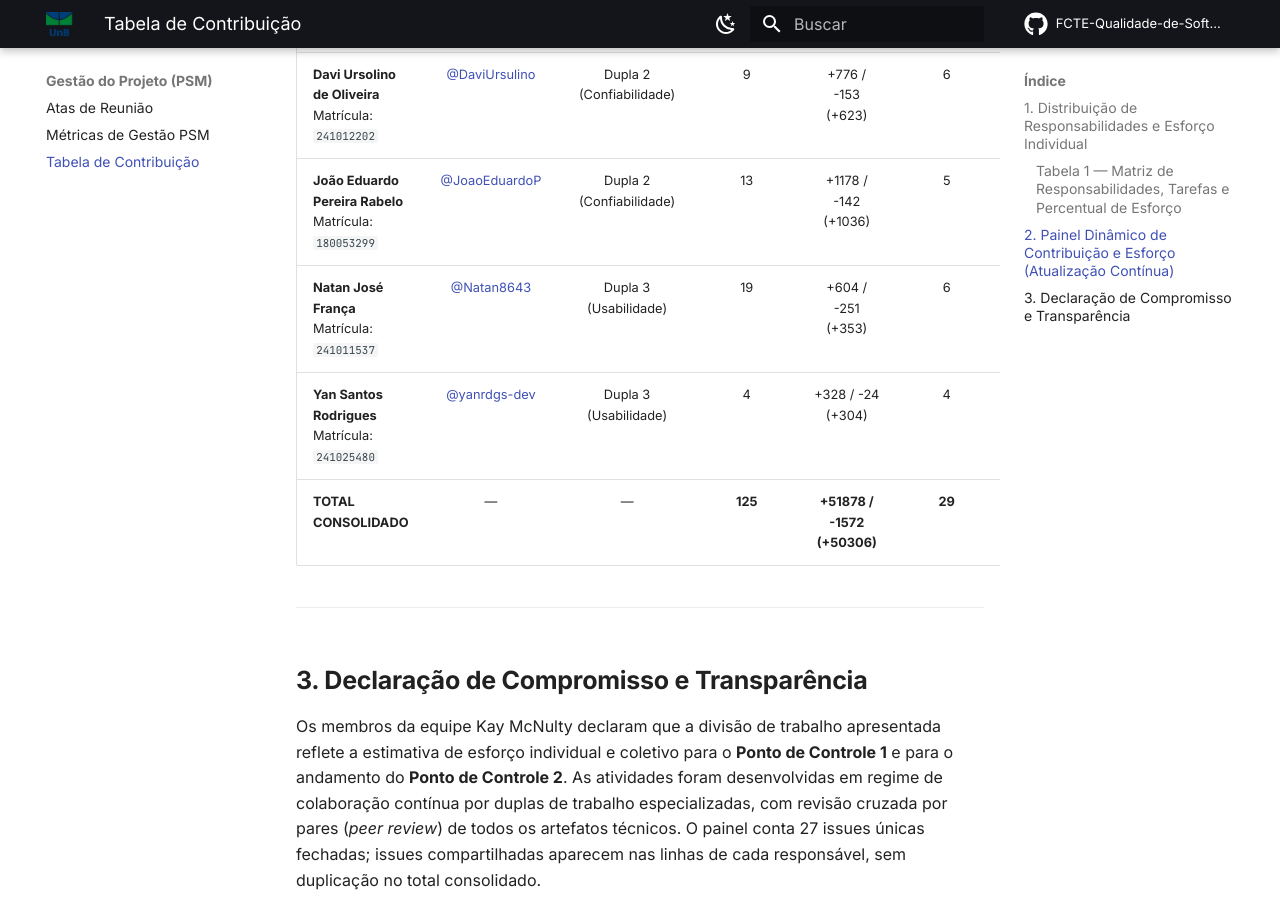
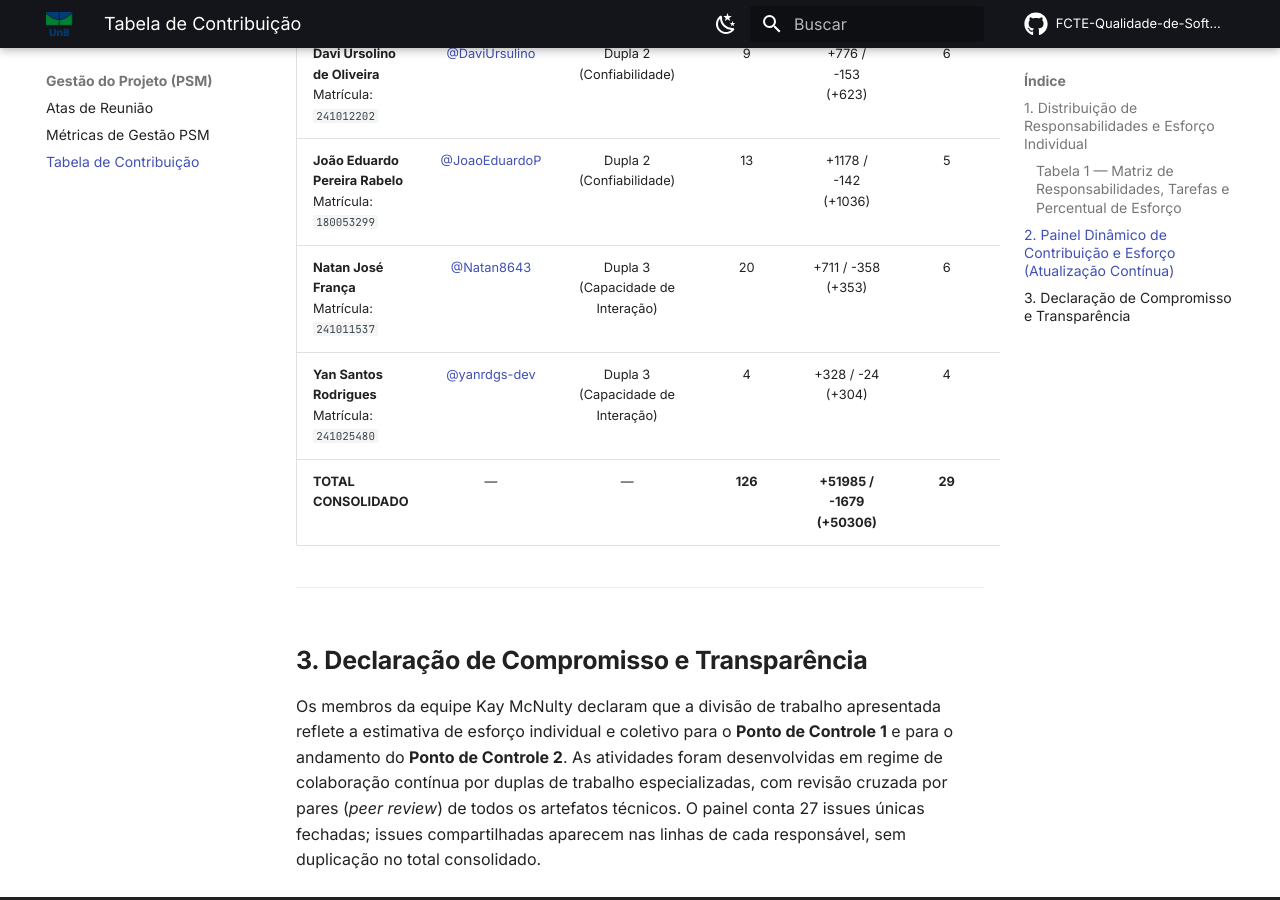
Before and after one commit to FCTE-Qualidade-de-Software-1/2026-2_T02_KAY_MCNULTY, an MkDocs documentation site: the page built from docs/gestao/tabela-contribuicao.md, in a window 1280 px wide and 900 px high, scrolled down 5727 px. Built offline with MkDocs 1.6.1 and Material for MkDocs 9.7.7, drawn with Linux system fonts in a browser that asks for light colours; comment, search, counter and statistics services are not loaded; some of the changed text lies outside the part shown.

Commit message:
feat(metrics): atualiza painel e snippets de métricas PSM [skip ci]

```diff
--- a/snippets/contributions-summary.md
+++ b/snippets/contributions-summary.md
@@ -4,6 +4,6 @@
 | **Nicole Jovita Fernandes**<br>Matrícula: `241012347` | [@nicolejovita](https://github.com/nicolejovita) | Dupla 1 (Compatibilidade) | 37 | +23243 / -263 (+22980) | 13 | 24,5h | R$ 2.144,97 | **26,63%** |
 | **Davi Ursolino de Oliveira**<br>Matrícula: `241012202` | [@DaviUrsulino](https://github.com/DaviUrsulino) | Dupla 2 (Confiabilidade) | 9 | +776 / -153 (+623) | 6 | 16,2h | R$ 1.415,39 | **17,57%** |
 | **João Eduardo Pereira Rabelo**<br>Matrícula: `180053299` | [@JoaoEduardoP](https://github.com/JoaoEduardoP) | Dupla 2 (Confiabilidade) | 13 | +1178 / -142 (+1036) | 5 | 11,2h | R$ 977,64 | **12,14%** |
-| **Natan José França**<br>Matrícula: `241011537` | [@Natan8643](https://github.com/Natan8643) | Dupla 3 (Usabilidade) | 19 | +604 / -251 (+353) | 6 | 7,2h | R$ 627,44 | **7,79%** |
-| **Yan Santos Rodrigues**<br>Matrícula: `241025480` | [@yanrdgs-dev](https://github.com/yanrdgs-dev) | Dupla 3 (Usabilidade) | 4 | +328 / -24 (+304) | 4 | 7,5h | R$ 656,62 | **8,15%** |
-| **TOTAL CONSOLIDADO** | — | — | **125** | **+51878 / -1572 (+50306)** | **29** | **92,0h** | **R$ 8.054,60** | **100,00%** |
+| **Natan José França**<br>Matrícula: `241011537` | [@Natan8643](https://github.com/Natan8643) | Dupla 3 (Capacidade de Interação) | 20 | +711 / -358 (+353) | 6 | 7,2h | R$ 627,44 | **7,79%** |
+| **Yan Santos Rodrigues**<br>Matrícula: `241025480` | [@yanrdgs-dev](https://github.com/yanrdgs-dev) | Dupla 3 (Capacidade de Interação) | 4 | +328 / -24 (+304) | 4 | 7,5h | R$ 656,62 | **8,15%** |
+| **TOTAL CONSOLIDADO** | — | — | **126** | **+51985 / -1679 (+50306)** | **29** | **92,0h** | **R$ 8.054,60** | **100,00%** |
```
Also changed, not shown: snippets/alocacao-recursos-custos-pc2.md (+2 -2 lines), snippets/tabela-contribuicao-matriz.md (+1 -1 lines), 3 other files.
